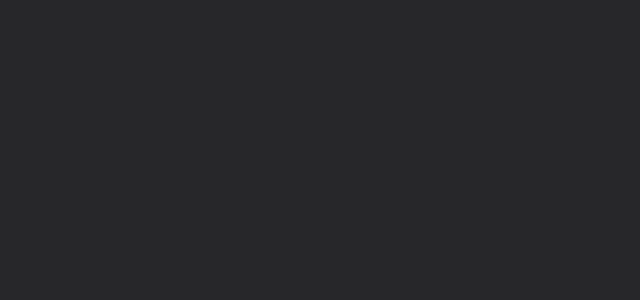
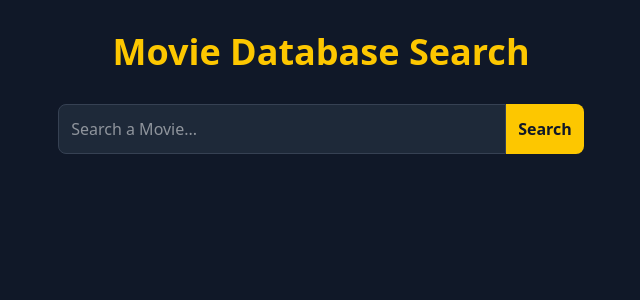
Before and after one commit to Deepesh70/Movies-App, a React (Vite) app in the folder client/: page / in a window 1280 px wide. Shown: the top 300 px of the page, without its empty margins (319-959 px from the left). Built offline with nearby package versions, Linux system fonts and the light colour scheme.

Commit message:
main screen with search bar

```diff
--- a/client/package.json
+++ b/client/package.json
@@ -11,6 +11,7 @@
   },
   "dependencies": {
     "@tailwindcss/vite": "^4.1.13",
+    "axios": "^1.12.2",
     "react": "^19.1.1",
     "react-dom": "^19.1.1",
     "tailwindcss": "^4.1.13"
--- a/client/src/App.jsx
+++ b/client/src/App.jsx
@@ -1,11 +1,74 @@
-import React from 'react'
+import { useState } from 'react';
+import axios from 'axios';
+import MovieCard  from './components/MovieCard';
 
-const App = () => {
+function App() {
+  const [query , setQuery ]= useState('');
+  const [movies, setMovies ] = useState([]);
+  const [loading, setLoading] = useState(false);
+  const [error, setError] =useState(null);
+
+
+  const handleSearch = async(e) => {
+    e.preventDefault();
+    if(!query) return;
+
+    setLoading(true);
+    setError(null);
+    setMovies([]);
+
+    try{
+      //api call to  backend server
+      const response =await axios.get(`http://localhost:5000/api/search`,{
+        params: {query},
+
+      });
+      setMovies(response.data.results);
+    } catch(err){
+      setError('Failed to fetch Movies. Please try again.',err);
+
+    }finally{
+      setLoading(false);
+    }
+  };
+
   return (
-    <div className='min-h-screen w-full bg-zinc-800'>
+    <div className='min-h-screen bg-gray-900 text-white font-sans'>
+      <div className='container mx-auto px-4 py-8'>
+        <h1 className='text-4xl font-bold text-center mb-8 text-yellow-400'>
+          Movie Database Search
+
+        </h1>
+        <form onSubmit= {handleSearch } className='flex justify-center mb-12'>
+          <input
+            type='text'
+            value={query}
+            onChange={(e) => setQuery(e.target.value)}
+            placeholder='Search a Movie...'
+            className='w-full max-w-md p-3 rounded-l-lg bg-gray-800 border border-gray-700 focus:outline-none focus:ring-2 focus:ring-yellow-400'
+          />
+          <button
+          type='submit'
+          className='bg-yellow-400 text-gray-900 font-bold p-3 rounded-r-lg hover:bg-yellow-500 transition-colors'
+          >
+            Search
+          </button>
+        </form>
+
+        {loading && <p className='text-center'>Loading...</p>}
+        {error && <p className='text-center text-red-500'> {error}</p>}
+
+        <div className='grid grid-cols-1 sm:grid-cols02 md:grid-cols-3 lg:grid-cols-4 gap-8'>
+          {movies.map((movie) => (
+            <MovieCard key={movie.id} movie= {movie}/>
+          ))}
+
+        </div>
+
+      </div>
 
     </div>
   )
 }
 
-export default App
+export default App;
```
Also changed, not shown: 1 other file (tests, documents, lock files or other folders).
